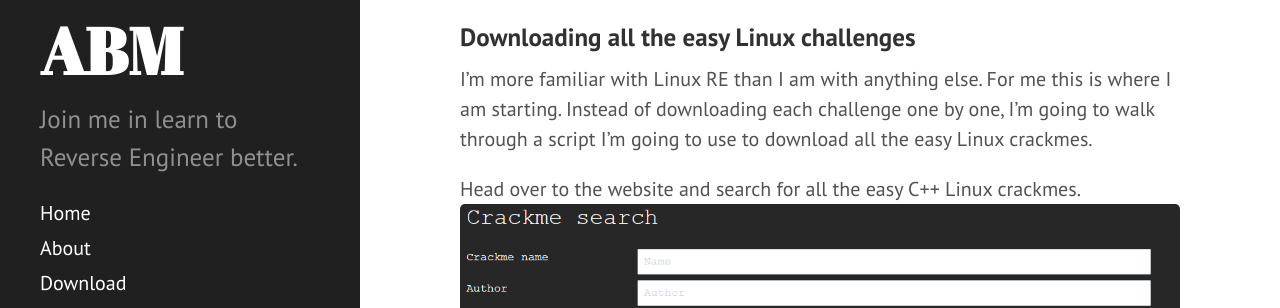
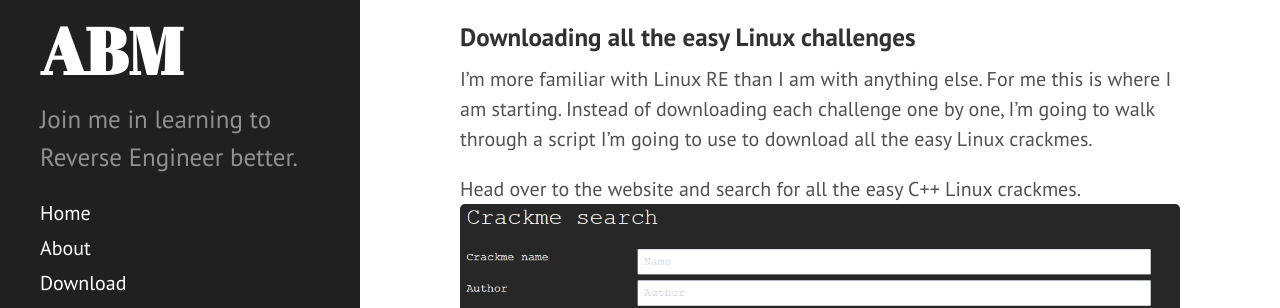
Before and after one commit to ablindman10/ablindman10.github.io, a Jekyll site: the page built from index.html, in a window 1280 px wide. Shown: the part 439-747 px from the top of the page. Built offline with Jekyll 4.4.1, drawn with Linux system fonts in a browser that asks for light colours; Markdown is read by kramdown in place of the engine named in the settings; the list of posts is cut into pages by our own code.

Commit message:
Update _config.yml

```diff
--- a/_config.yml
+++ b/_config.yml
@@ -9,7 +9,7 @@ relative_permalinks: false
 # Setup
 title:            ABM
 tagline:          'A Jekyll theme'
-description:      'Join me in learn to Reverse Engineer better.'
+description:      'Join me in learning to Reverse Engineer better.'
 url:              https://ablindman10.github.io/
 baseurl:          /
 
```
